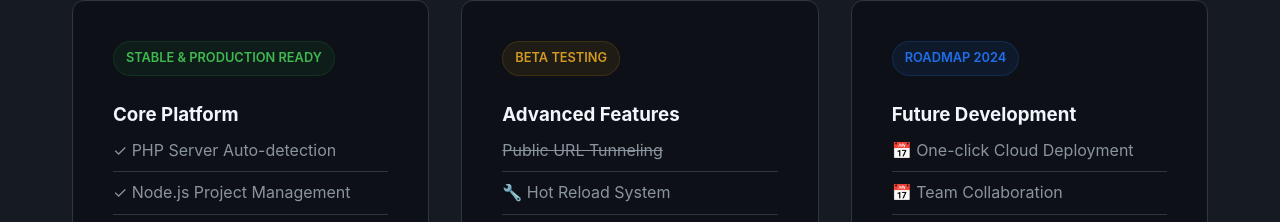
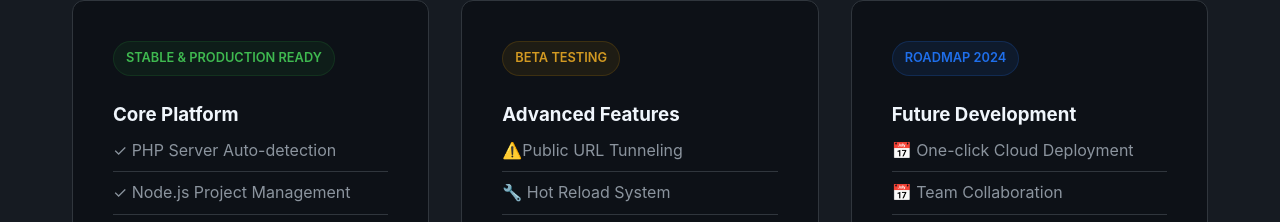
Before and after one commit to axmohamedsoliman-lgtm/msa, a plain HTML site: page index.html in a window 1280 px wide. Shown: the part 2774-2996 px from the top of the page. Drawn offline with nearby package versions, Linux system fonts and the light colour scheme.

Commit message:
Add files via upload

```diff
--- a/index.html
+++ b/index.html
@@ -680,7 +680,7 @@
                 <span class="status-badge status-beta">BETA TESTING</span>
                 <h3>Advanced Features</h3>
                 <ul class="status-list">
-                    <li class="strikethrough">Public URL Tunneling</li>
+                    <li>⚠️Public URL Tunneling</li>
                     <li>🔧 Hot Reload System</li>
                     <li>🔧 Multi-project Management</li>
                     <li>🔧 Theme System</li>
```
